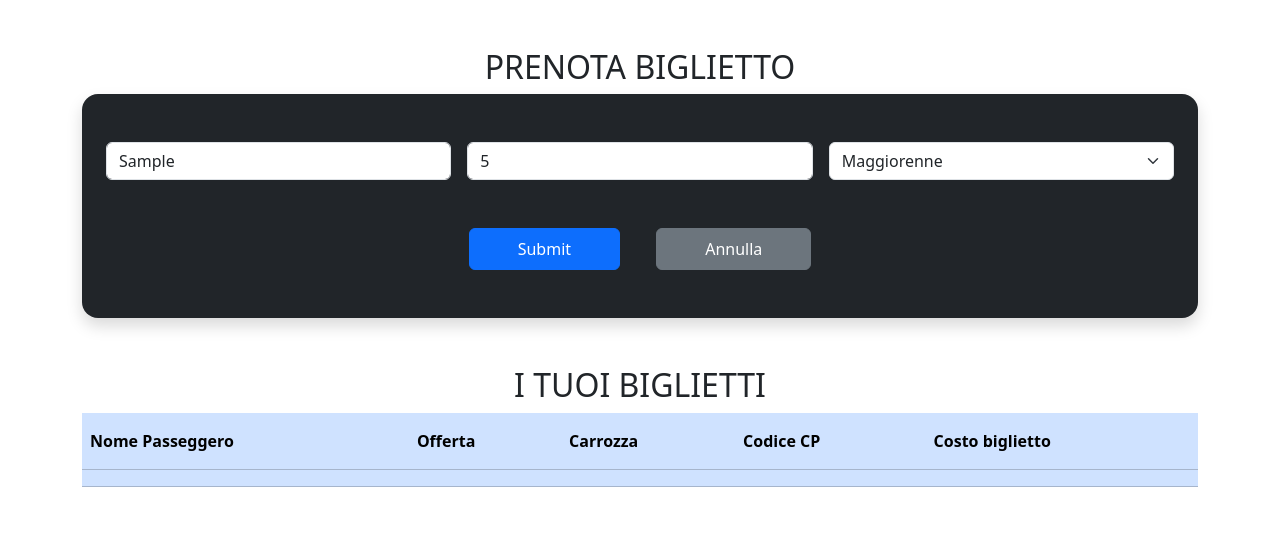
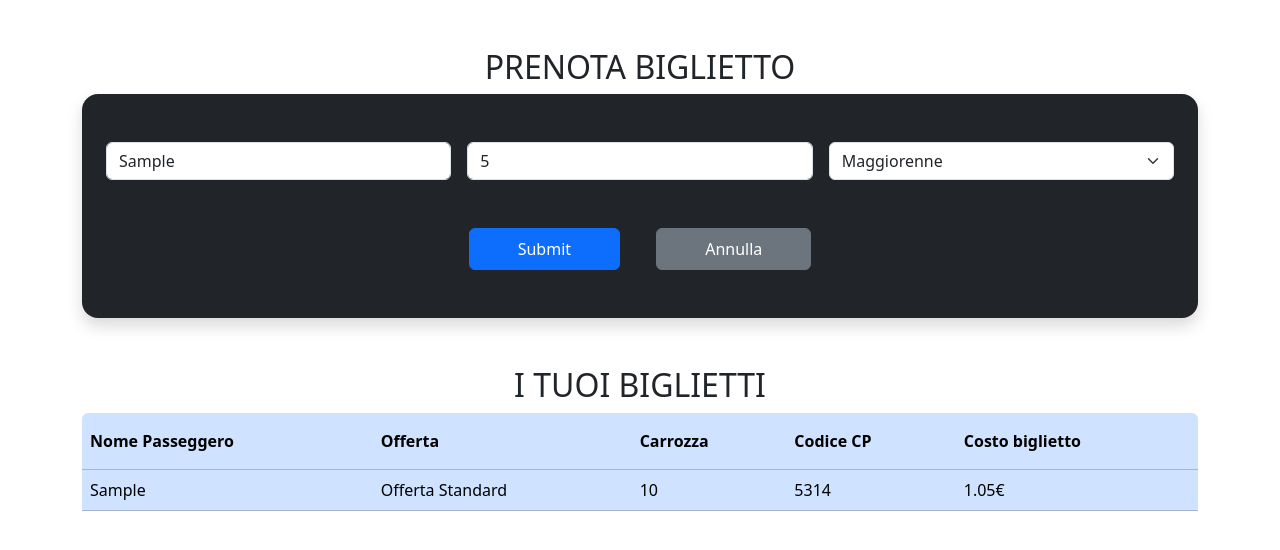
Before and after one commit to massimopallera/js-biglietto-treno-form, a plain HTML site: page index.html in a window 1280 px wide. Both pictures are taken after typing "Sample", "5" into the empty fields and a click on the button "Submit". Drawn offline with nearby package versions, Linux system fonts and the light colour scheme.

Commit message:
update: when submit it prints datas to the table

```diff
--- a/assets/js/script.js
+++ b/assets/js/script.js
@@ -2,6 +2,9 @@
 const price_x_Km = 0.21
 const formEl = document.querySelector('form')
 const ticketsTable = document.getElementById('tickets')
+const container = document.getElementById('ticket-container')
+
+let i = 0 //to give an id for every ticket
 
 formEl.addEventListener('submit', function(e) {
     e.preventDefault()
@@ -15,18 +18,51 @@ formEl.addEventListener('submit', function(e) {
         return;
     }
 
-    let discount = calcDiscount(price_x_Km, km, age)
-    console.log(`Name: ${userName} \nKilometers: ${km}\nAge: ${age}\nPrice: ${discount}`);
+    i += 1
+    container.style.display = 'block'
+    let price = calcDiscount(price_x_Km, km, age)
+    console.log(`Name: ${userName} \nKilometers: ${km}\nAge: ${age}\nPrice: ${price}`);
 
+    const newTicket = `
+    <tr id="ticket_${i}">
+        <td scope="row" class="ticketName">${userName}</td>
+        <td class="ticketType text-right">${ticketType(age)}</td>
+        <td class="carrozza">${Math.floor((Math.random()*10) + 1)}</td>
+        <td class="CP">${Math.floor((Math.random()*10000) + 1)}</td>
+        <td class="ticketPrice">${price}€</td>
+   </tr>
+    `
 
-
-
+    ticketsTable.innerHTML += newTicket
 })
 
 
-//price is just the price for a km
-//x is the amout of km to do
-//age will not be a number
+/**
+ *
+ * @param {String} value
+ * @returns
+ */
+function ticketType(value){
+
+    let str = 'Standard'
+
+    switch (value){
+        case 'over':
+            str = 'Over'
+        case 'less':
+            str = 'Less'
+        }
+
+    return `Offerta ${str}`
+}
+
+
+/**
+ * @param {Number} price - price per kilometer
+ * @param {Number} x     - kilometers
+ * @param {String} age   - not a number, its value should be over,less or default
+ * @returns
+ */
 function calcDiscount(price, x, age){
 
     let total = price*x
--- a/index.html
+++ b/index.html
@@ -17,32 +17,13 @@
     </head>
 
     <body>
-        <!-- <div class=" mt-4 container bg-primary border-radius-5">
-            <div class="row">
-                <form action="" class="m-3" for="ticket">
-                    <div class="col d-flex justify-content-center gap-5">
-                        <input type="text" name="userName" id="userName" placeholder="Inserisci nome">
-                        <input type="number" name="km" id="km" placeholder="Inserisci km da percorrere">
-                        <select name="age" id="age">
-                            <option value="default">Maggiorenne</option>
-                            <option value="over">Over 65</option>
-                            <option value="less">Minorenne</option>
-                        </select>
-                    </div>
-                    <div class="col d-flex justify-content-center my-4">
-                        <input type="submit">
-                    </div>
-
-                </form>
-            </div>
-        </div> -->
         <main class="my-5 container">
 
             <h2 class="text-center">PRENOTA BIGLIETTO</h2>
 
             <div class=" shadow bg-dark py-5 px-4 rounded-4">
                 <form class="row gy-5 gx-3 justify-content-center">
-                <div class="col-4">
+                <div class="col-12 col-sm-4">
                     <label class="visually-hidden"
                         for="autoSizingInput">Name</label>
                     <input
@@ -52,7 +33,7 @@
                         placeholder="Inserisci nome" />
                 </div>
 
-                <div class="col-4">
+                <div class="col-12 col-sm-4">
                     <label class="visually-hidden"
                         for="autoSizingInputGroup">Username</label>
                     <input
@@ -62,7 +43,7 @@
                         placeholder="Inserisci km da percorrere" />
                 </div>
 
-                <div class="col-4">
+                <div class="col-12 col-sm-4">
                     <select class="form-select" id="age">
                         <option value="less">Minorenne</option>
                         <option value="default" selected>Maggiorenne</option>
@@ -77,10 +58,12 @@
             </form>
             </div>
 
+            <div id="ticket-container">
+
                 <h2 class="mt-5 text-center">I TUOI BIGLIETTI</h2>
                 <!-- biglietti -->
 
-            <div class="table-responsive">
+                <div class="table-responsive rounded">
                     <table class="table table-primary">
                         <thead>
                             <tr>
@@ -92,18 +75,17 @@
                             </tr>
                         </thead>
                         <tbody id="tickets">
-                        <tr class="">
-                            <td scope="row" class="ticketName"></td>
-                            <td class="ticketType"></td>
-                            <td class="carrozza"></td>
-                            <td class="CP"></td>
-                            <td class="ticketPrice"></td>
-                        </tr>
+                            <!-- <tr class="">
+                                <td scope="row" class="ticketName">fdsfdsafsd</td>
+                                <td class="ticketType">dfasdf</td>
+                                <td class="carrozza">6</td>
+                                <td class="CP">43243</td>
+                            <td class="ticketPrice">0.21€</td>
+                        </tr> -->
                     </tbody>
                 </table>
             </div>
-
-
+        </div>
 
     </main>
 
```
Lines whose indentation alone changed are shown as unchanged.
